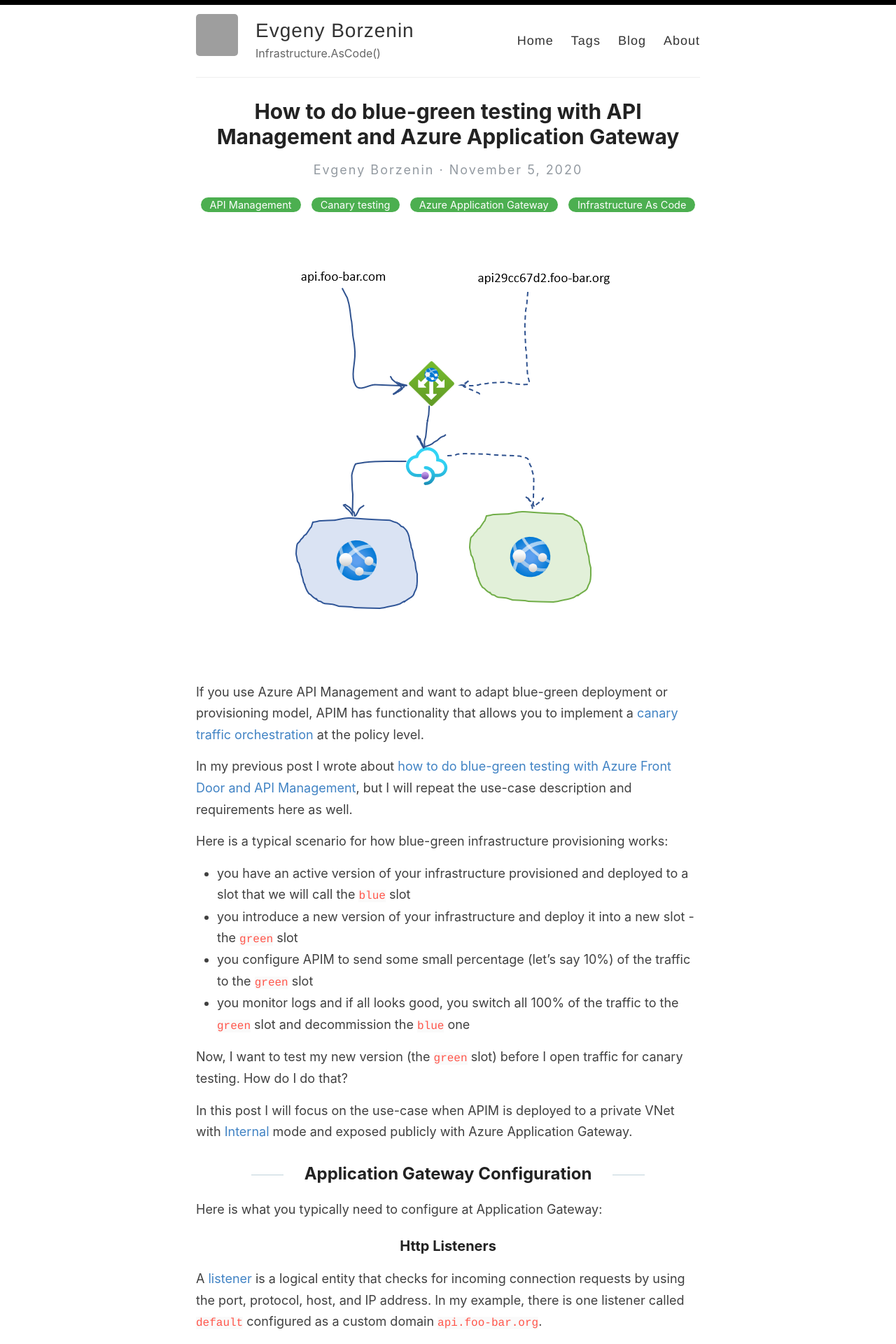
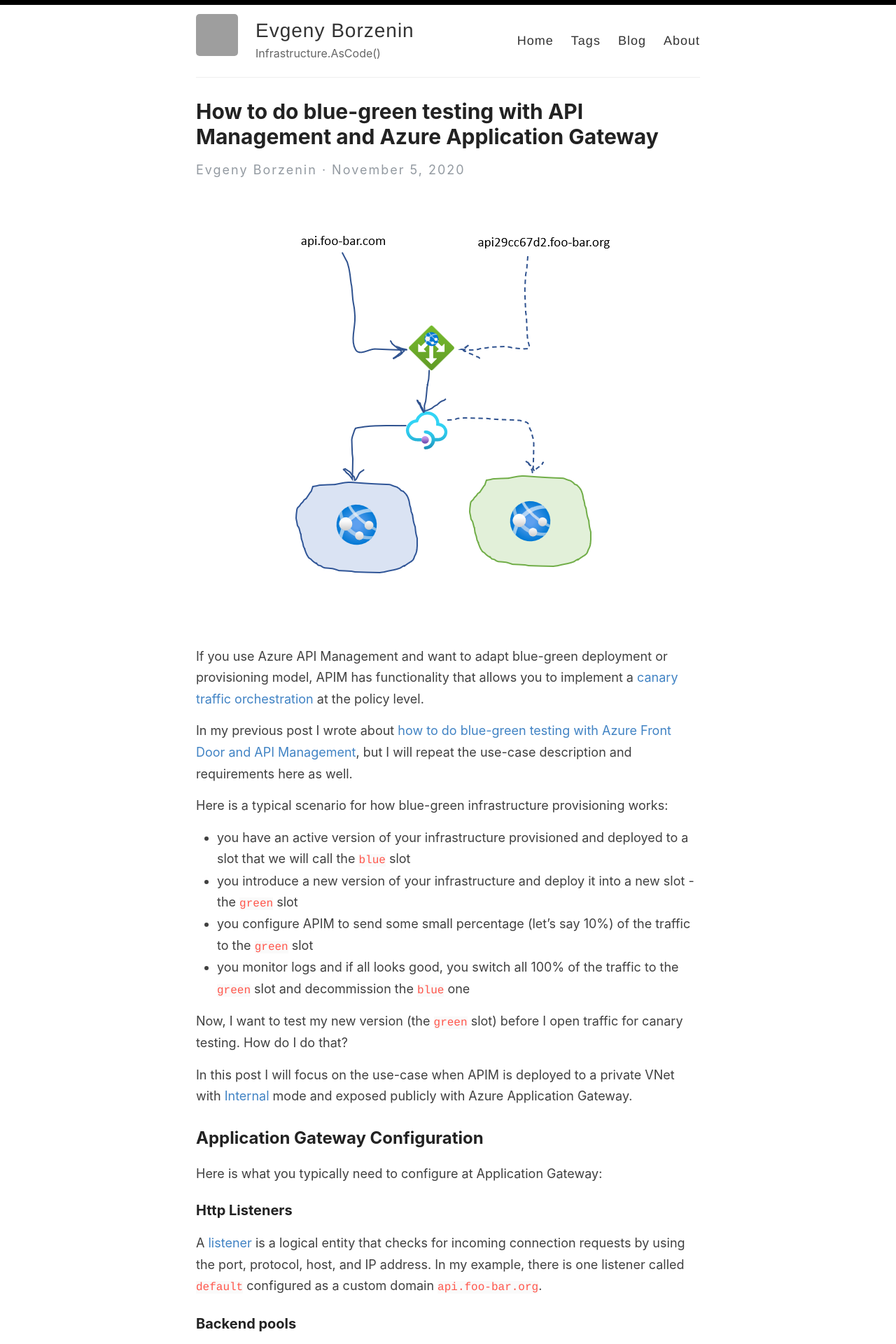
Before and after one commit to evgenyb/evgenyb.github.io, a Jekyll site: the page built from _posts/2020-11-05-blue-green-azure-application-gateway.md, in a window 1280 px wide. Shown: the top 1920 px of the page at 70% size. Built offline with Jekyll 4.4.1, drawn with Linux system fonts in a browser that asks for light colours; some of the changed text lies outside the part shown; grey boxes are pictures that could not be loaded.

Commit message:
Working with css

```diff
--- a/_layouts/post.html
+++ b/_layouts/post.html
@@ -10,6 +10,13 @@
     {% if page.last_modified_at %}
     <p class="author_title" datetime="{{ page.last_modified_at | date_to_xmlschema }}">(Updated: {{ page.last_modified_at | date: "%b %-d, %Y" }})</p>
     {% endif %}
+  </div>
+
+  <div class="entry">
+    {{ content }}
+  </div>
+
+  <div>
     <div class="post-tags">
       {% if post %}
         {% assign categories = post.categories %}
@@ -18,13 +25,8 @@
       {% endif %}
       {% for category in categories %}
         <a href="{{site.baseurl}}/tags/#{{category | slugify}}">{{category}}</a>
-        {% unless forloop.last %}&nbsp;{% endunless %}
       {% endfor %}
     </div>
-  </div>
-
-  <div class="entry">
-    {{ content }}
   </div>
 
   <div>
--- a/_posts/2020-11-05-blue-green-azure-application-gateway.md
+++ b/_posts/2020-11-05-blue-green-azure-application-gateway.md
@@ -4,7 +4,7 @@
 date: 2020-11-05
 description: "If you use Azure API Management and want to adapt a blue-green provisioning model, APIM has functionality that allows you to implement a canary traffic orchestration at the policy level. The canary testing model works fine, but sometimes you need to verify your new version of the infrastructure before you open traffic even for canary testing. How do you do this? In this blogpost I show how you can orchestrate your traffic to an inactive version of infrastructure by using API Management in combination with Azure Application Gateway."
 image: "/images/2020-11-05-logo.png"
-categories: ["API Management", "Canary testing", "Azure Application Gateway", "Infrastructure As Code"]
+categories: ["API Management", "Canary testing", "Azure Application Gateway", "Infrastructure as Code"]
 ---
 
 ![logo](/images/2020-11-05-logo.png)
--- a/assets/style.scss
+++ b/assets/style.scss
@@ -45,7 +45,7 @@
   line-height: 1.7;
   margin: 1em 0 15px;
   padding: 0;
-  text-align: center;
+  text-align: left;
 
   @include mobile {
     line-height: 1.4;
@@ -61,18 +61,6 @@
 
 h2 {
   font-size: 24px;
-}
-
-@media (min-width: 769px){
-	.post h2::before, .post h2::after {
-	    content: "";
-	    display: inline-block;
-	    vertical-align: middle;
-	    width: 46px;
-	    height: 1px;
-	    background: rgb(192, 211, 218);
-	    margin: 0px 30px;
-	}
 }
 
 h3 {
@@ -447,7 +435,7 @@
 
 .post h1{
   font-family: -system-ui, -apple-system, BlinkMacSystemFont, "Segoe UI", Roboto, Helvetica, Arial, sans-serif, "Apple Color Emoji", "Segoe UI Emoji", "Segoe UI Symbol";
-  text-align: center;
+  text-align: left;
   font-weight: bold;
   font-kerning: auto;
   font-feature-settings: "kern","liga","dlig","hlig","cswh";
@@ -456,7 +444,7 @@
 
 .page h1{
   font-family: -system-ui, -apple-system, BlinkMacSystemFont, "Segoe UI", Roboto, Helvetica, Arial, sans-serif, "Apple Color Emoji", "Segoe UI Emoji", "Segoe UI Symbol";
-  text-align: center;
+  text-align: left;
   font-weight: bold;
   font-kerning: auto;
   font-feature-settings: "kern","liga","dlig","hlig","cswh";
@@ -464,13 +452,13 @@
 }
 
 .author_title{
-  text-align: center;
+  text-align: left;
   color: #939aa1;
   letter-spacing: 2px;
 }
 
 .post_date{
-  text-align: center;
+  text-align: left;
   color: #939aa1;
 }
 
@@ -692,7 +680,7 @@
 }
 
 .post-tags {
-  text-align: center;
+  text-align: left;
   line-height: 35px;
 }
 
@@ -700,9 +688,9 @@
   font-size: 14.5px;
   padding: 2px 13px;
   border: none;
-  background-color: #4CAF50;
-  border-radius: 50px;
-  color: #fff;
+  background-color: #F2F2F2;
+  border-radius: 3px;
+  color: #000;
 }
 
 .pagination a, .pagination span {
```
Also changed, not shown: _pages/tags.md (+1 -6 lines).
